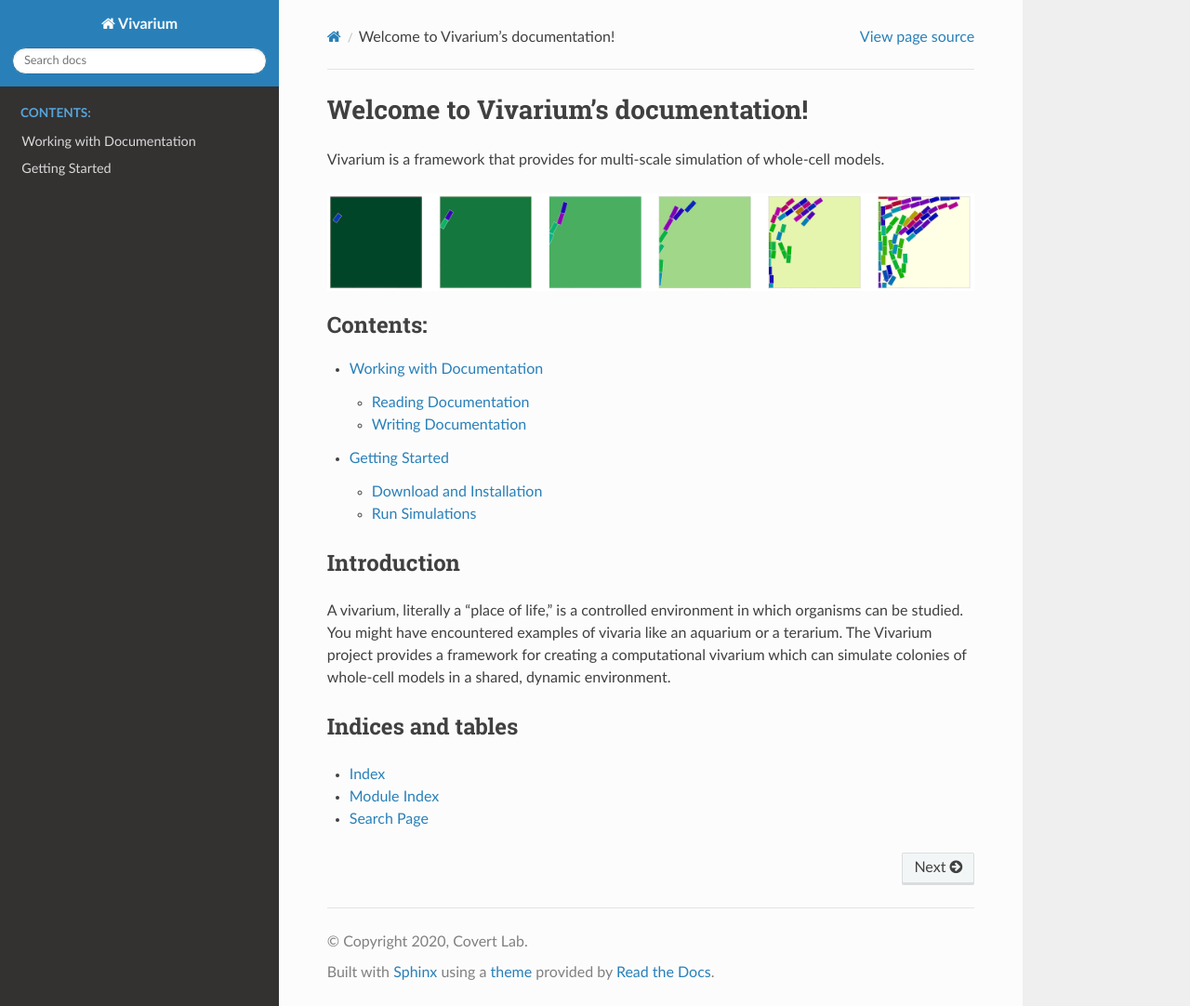
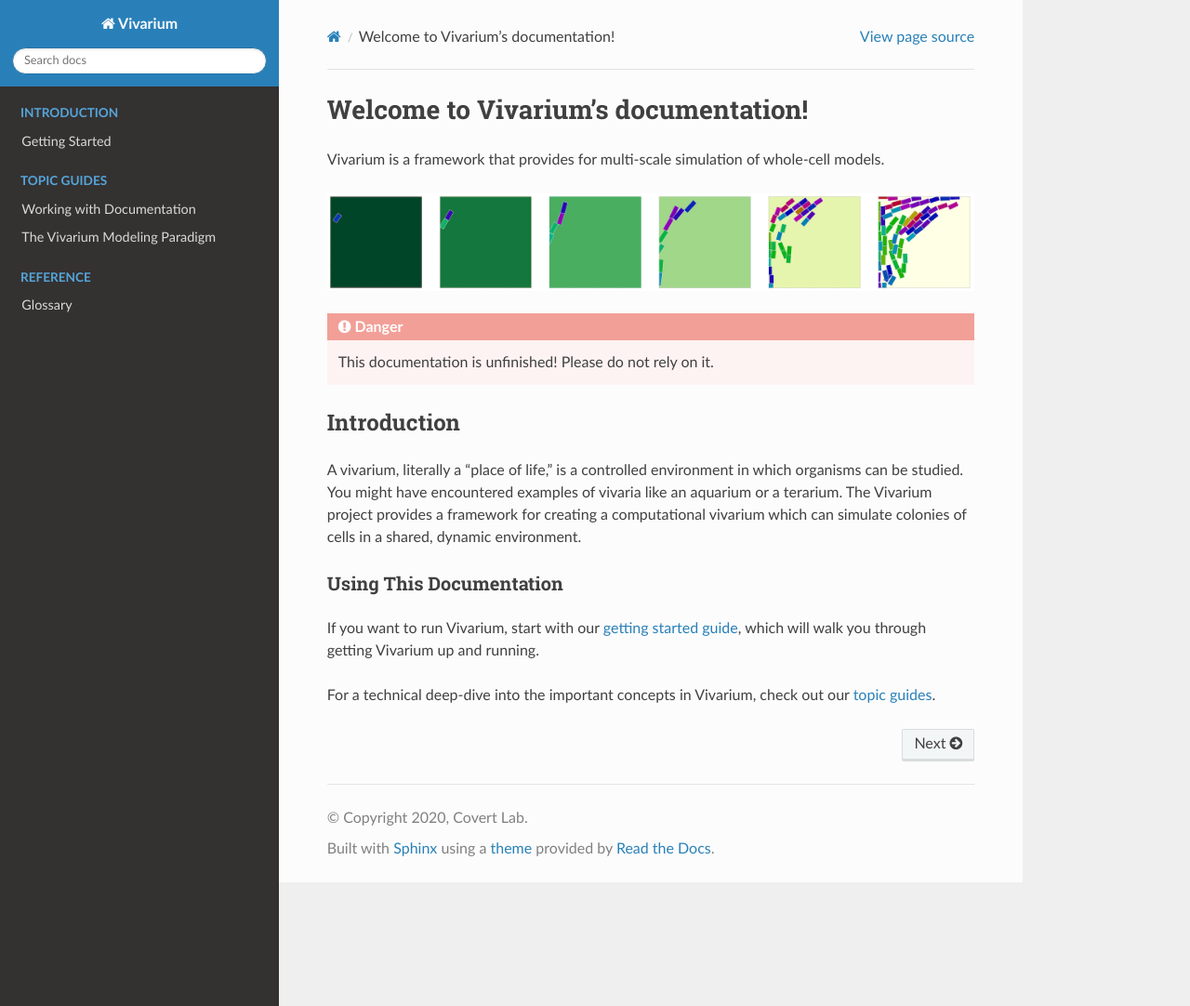
Before and after one commit to hongzhonglu/vivarium, a Sphinx documentation site: the page built from doc/index.rst, in a window 1280 px wide and 1082 px high. Shown: the whole window at 93% size. Built offline with Sphinx 7.4.7 and the Read the Docs theme 2.0.0, drawn with Linux system fonts in a browser that asks for light colours.

Commit message:
Restructure Files With Sub-TOCs
Instead of listing all files in the root TOC, this commit creates a
sub-TOC for each type of documentation (currently only guides) and
references these sub-TOCs from the root TOC. This lets us list all of
our guides on a single page (the sub-TOC) for easy reference.

```diff
--- /dev/null
+++ b/doc/guides/index.rst
@@ -0,0 +1,4 @@
+.. toctree::
+
+   docs.rst
+   modeling_paradigm.rst
--- a/doc/index.rst
+++ b/doc/index.rst
@@ -1,11 +1,6 @@
-.. Vivarium documentation master file, created by
-   sphinx-quickstart on Mon Mar 23 21:07:42 2020.
-   You can adapt this file completely to your liking, but it should at least
-   contain the root `toctree` directive.
-
-************************************
+====================================
 Welcome to Vivarium's documentation!
-************************************
+====================================
 
 Vivarium is a framework that provides for multi-scale simulation of
 whole-cell models.
@@ -19,37 +14,52 @@
 
 .. toctree::
    :maxdepth: 2
-   :caption: Contents:
+   :caption: Introduction
+   :hidden:
 
-   docs
-   getting_started
+   getting_started.rst
 
-============
+.. toctree::
+   :maxdepth: 2
+   :caption: Topic Guides
+   :hidden:
+
+   guides/index.rst
+
+
+.. toctree::
+   :maxdepth: 2
+   :caption: Reference
+   :hidden:
+
+   glossary.rst
+
+.. todo:: Maybe use :ref:`genindex`
+
+.. todo:: Maybe use :ref:`modindex`
+
+.. DANGER:: This documentation is unfinished! Please do not rely on it.
+
+------------
 Introduction
-============
+------------
 
 A vivarium, literally a "place of life," is a controlled environment in
 which organisms can be studied. You might have encountered examples of
 vivaria like an aquarium or a terarium. The Vivarium project provides a
 framework for creating a computational vivarium which can simulate
-colonies of whole-cell models in a shared, dynamic environment.
+colonies of cells in a shared, dynamic environment.
 
-.. todo:: Use Cases
+.. todo:: Use cases
 
-.. todo:: Getting Started: Installation and run existing simulation
+Using This Documentation
+========================
 
-.. todo:: Developing your own models
+If you want to run Vivarium, start with our :doc:`getting started guide
+<getting_started>`, which will walk you through getting Vivarium up
+and running.
 
-.. todo:: Contributing Models
+For a technical deep-dive into the important concepts in Vivarium, check
+out our :doc:`topic guides <guides/index>`.
 
-.. todo:: Hacking on the framework
-
-.. todo:: Contributing framework changes
-
-==================
-Indices and tables
-==================
-
-* :ref:`genindex`
-* :ref:`modindex`
-* :ref:`search`
+.. todo:: Describe what tutorials do.
```
Also changed, not shown: doc/guides/docs.rst (renamed from doc/docs.rst, +32 -0 lines).
